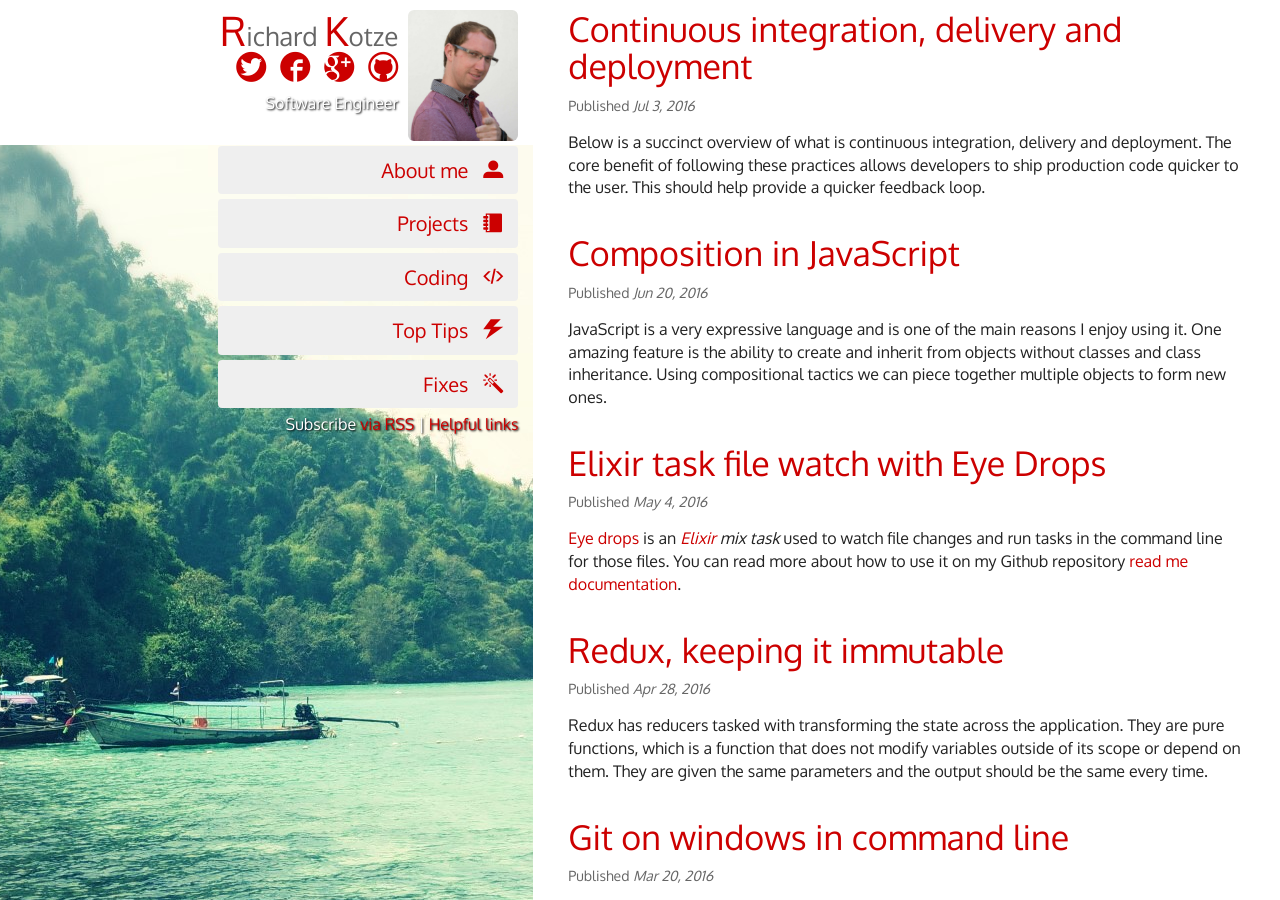
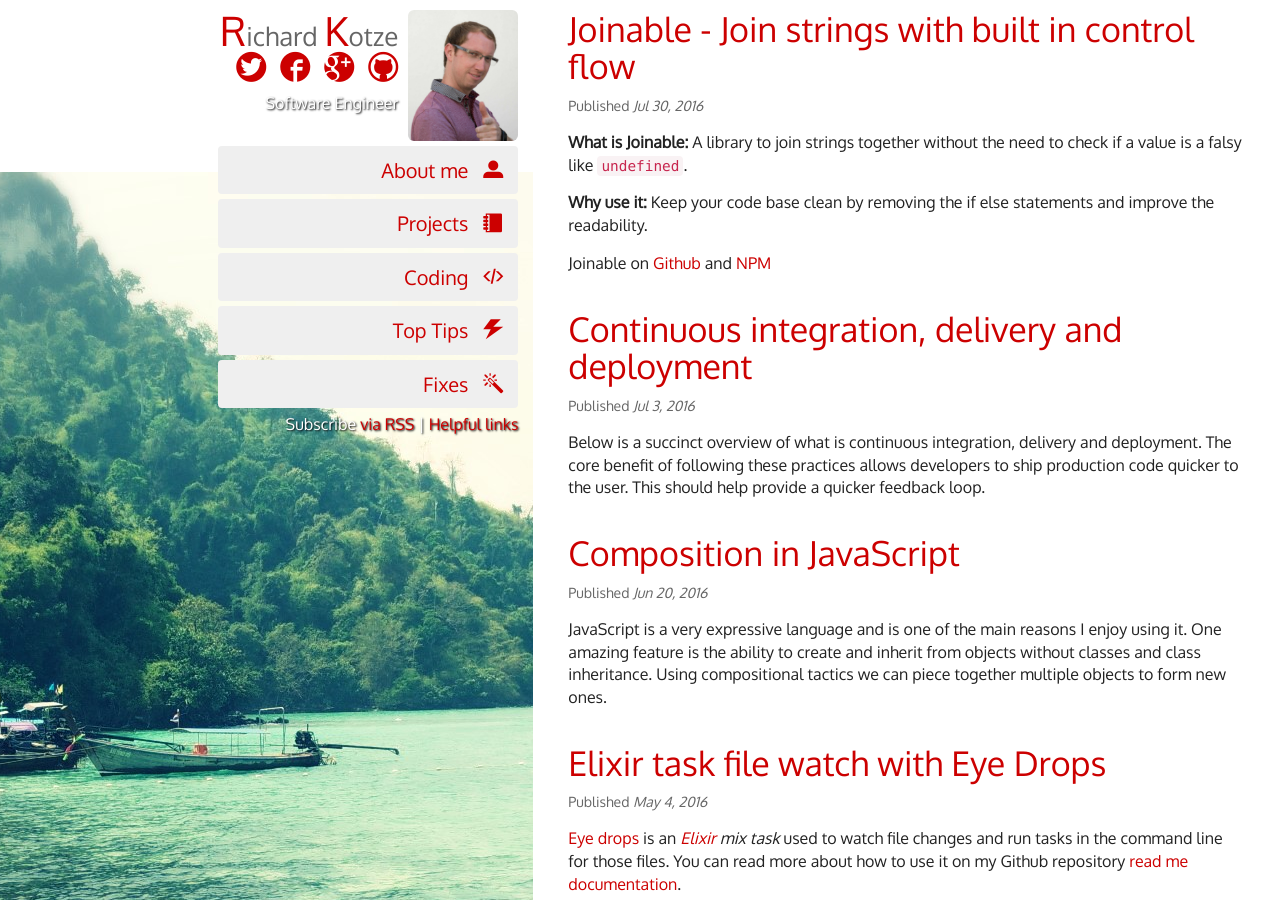
Before and after one commit to rkotze/rkotze.github.io, a Jekyll site: the page built from index.html, in a window 1280 px wide and 900 px high. Built offline with Jekyll 4.4.1, drawn with Linux system fonts in a browser that asks for light colours; the list of posts is cut into pages by our own code; some of the changed text lies outside the part shown.

Commit message:
Finished joinable post.

```diff
--- a/_posts/2016-07-30-joinable.md
+++ b/_posts/2016-07-30-joinable.md
@@ -4,33 +4,44 @@ title:  "Joinable - Join strings with built in control flow"
 date:   2016-07-30 17:00:12 +0000
 permalink: /projects/joinable
 category: projects
-published: false
 meta_description: >
  Join strings with built in control flow
+excerpt_separator: <!--more-->
 ---
 
-**What is Joinable:** A library to join strings together without the need to check if a variable is a falsy value like `undefined`.
+**What is Joinable:** A library to join strings together without the need to check if a value is a falsy like `undefined`.
 
-**Why use it:** Keep your code base clean by removing the if and else statements to improve the readability.
+**Why use it:** Keep your code base clean by removing the if else statements and improve the readability.
+
+Joinable on [Github](https://github.com/rkotze/joinable){:target="_blank"} and [NPM](https://www.npmjs.com/package/joinable){:target="_blank"}
 
 <!--more-->
 
-## Example problem
+### What does it look like?
+
+ES6 example
+{% highlight javascript %}
+import { joinStrings } from 'joinable';
+
+let myString = joinStrings('potato', null, 'rice', undefined, 'carrot'); // => 'potato rice carrot'
+{% endhighlight %}
+
+### Example problem
 
 Example of typical logic string concatenation in _ReactJS component_ with if statements. General issues: verbose, unnecessary repetitive complexity and mutation:
 
-{% highlight jsx %}
+{% highlight javascript %}
 const MyComponent = ({ children, className, hide }) => {
-	let myClass = 'potato ';
-	if(hide)
-		myClass += 'invisible';
+  let myClass = 'potato ';
+  if(hide)
+    myClass += 'invisible';
 
-	if(className)
-		myClass += className;
+  if(className)
+    myClass += className;
 
-	return (
-			<div className={myClass}>{children}</div>
-		);
+  return (
+    <div className={myClass}>{children}</div>
+  );
 }
 
 render(<MyComponent className="cucumber">Hello world</MyComponent>);
@@ -43,11 +54,11 @@ render(<MyComponent>Hello world</MyComponent>);
 
 While this works fine you will probably need to repeat that similar flow for a lot of components and some will have additional complexity round it.
 
-## Joinable solution
+### Joinable solution
 
-Lets hide that logic away and keep it clean with one function `joinStrings`.
+Lets hide that logic away and keep it clean with `joinStrings`.
 
-{% highlight jsx %}
+{% highlight javascript %}
 const MyComponent = ({ children, className, hide }) => {
   const myClass = joinStrings('potato', className, [hide, 'invisible']);
   return (
@@ -64,3 +75,37 @@ render(<MyComponent className="cucumber" hide>Hello world</MyComponent>);
 render(<MyComponent>Hello world</MyComponent>);
 // => <div class="potato">Hello world</div>
 {% endhighlight %}
+
+### If else
+
+Adding a conditional check in Joinable is easy with an **Array structure** and a length of **two** or **three**.
+
+{% highlight javascript %}
+const condition = variableA === variableB; // let's assume it's true
+const myString = joinStrings('one', [condition, 'plus', 'minus'], 'one'); // => one plus one
+{% endhighlight %}
+
+### Customisable separator
+
+Joinable allows you to change the separator default of **space**, helping you to solve other joinString challenges:
+
+Example of building a URL:
+{% highlight javascript %}
+const url = joinStrings('http://www.richardkotze.com', 'projects', 'joinable', { separator: '/' });
+console.log(url); // => http://www.richardkotze.com/projects/joinable
+{% endhighlight %}
+
+### Performance focused
+
+I've put effort into ensuring Joinable has good performance and has been great learning.
+
+Things that I found made significant gains was:
+
+* Removing the need to use Array `slice`.
+* Checking for joinable types `string` and `number` early.
+* Using `continue` if value is a falsy.
+* In `joinIf` function using plain `if` statements instead of spread operator and slice to run conditional array.
+
+If you're interested you can clone the repo and run the benchmark tests `npm run benchmark`.
+
+Any ideas or suggestions to improve Joinable please make an [issue](https://github.com/rkotze/joinable/issues){:target="_blank"}.
```
